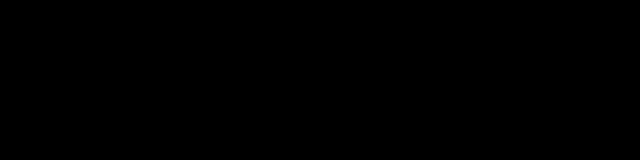
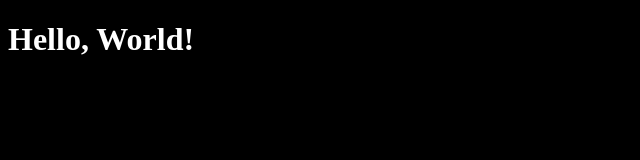
Before and after one commit to MiguelB23/first-repo, a plain HTML site: page index.html in a window 1280 px wide. Shown: the whole page, without its empty margins (0-640 px from the left). Drawn offline with Linux system fonts and the light colour scheme.

Commit message:
Hello World added

```diff
--- a/index.html
+++ b/index.html
@@ -8,6 +8,9 @@
     <link rel="stylesheet" href="main.css">
 </head>
 <body>
+    <header>
+        <h1>Hello, World!</h1>
+    </header>
 
 </body>
 <script src="main.js"></script>
--- a/main.css
+++ b/main.css
@@ -1,3 +1,6 @@
 body{
     background-color: black;
 }
+header {
+    color: white;
+}
```
